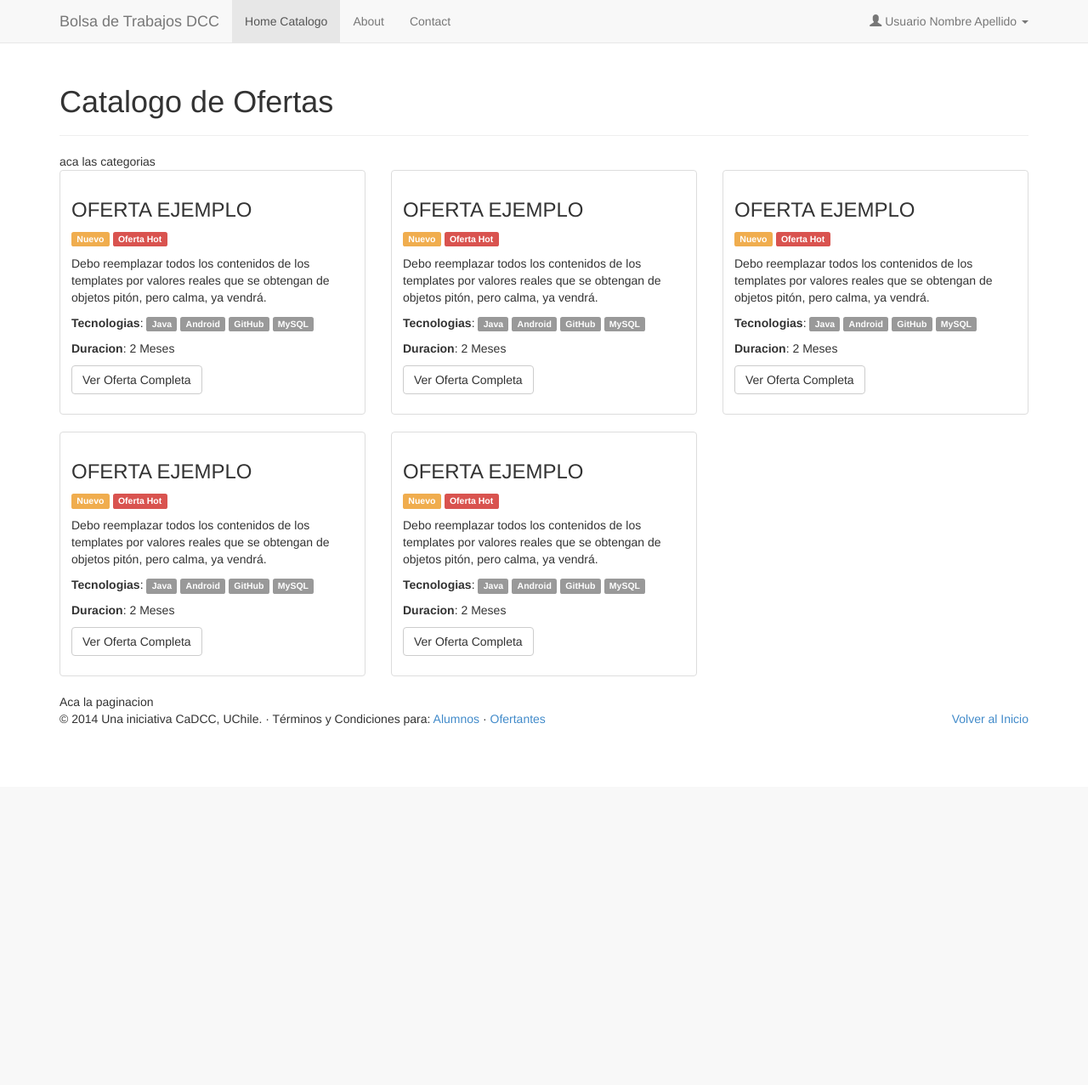
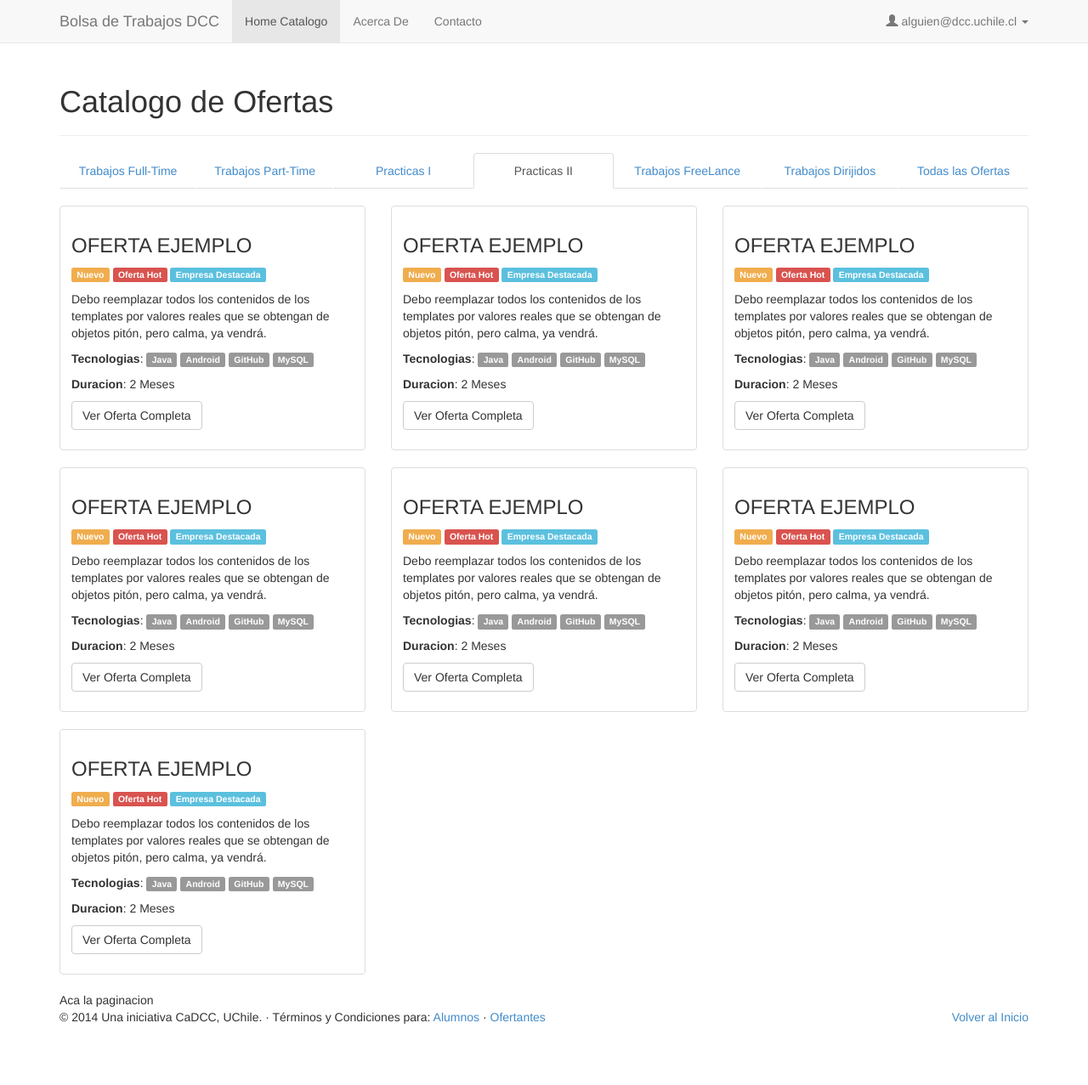
Before and after one commit to Zeeerooo/BolsaTrabajo, a Django app: page /catalogo/ in a window 1280 px wide. Shown: the whole page at 85% size. Before the commit the page ends 854 px from the top, so only its background shows below. Run offline with Django 3.2, Linux system fonts and the light colour scheme; some libraries are stand-ins or nearby versions.

Commit message:
Avance en implementacion del template de catalogo

```diff
--- a/normal_user/templates/catalogo.html
+++ b/normal_user/templates/catalogo.html
@@ -19,7 +19,11 @@
 			<h1>Catalogo de Ofertas <small></small></h1>
 		</div>
 		<!-- Inicio Categorias -->
-		aca las categorias
+			<ul class="nav nav-tabs nav-justified">
+				{% for cat in categories %}
+					<li {% if active_tab in cat %} class="active" {% endif %}><a href="#">{{cat}}</a></li>
+				{% endfor %}
+			</ul>
 		<!-- Fin Categorias -->
 
 		<br>
--- a/normal_user/templates/job_sample.html
+++ b/normal_user/templates/job_sample.html
@@ -1,14 +1,32 @@
 <div class="col-sm-6 col-md-4">
 	<div class="thumbnail">
 		<div class="caption">
-			<h3>OFERTA EJEMPLO</h3>
-			<p>
+
+			<!-- Titulo Oferta -->
+			<h3 class="offerTitle">OFERTA EJEMPLO</h3>
+
+			<!-- Tags Calculados -->
+			<p class="specialTags">
 				<span title="Este aviso fue publicado hace menos de una semana" class="label label-warning">Nuevo</span>
 				<span title="Muchos usuarios han visitdo este aviso" class="label label-danger">Oferta Hot</span>
+				<span title="La empresa asociado ha publicado varias ofertas" class="label label-info">Empresa Destacada</span>
 			</p>
-			<p>Debo reemplazar todos los contenidos de los templates por valores reales que se obtengan de objetos pitón, pero calma, ya vendrá.</p>
-				<p><b>Tecnologias</b>: <span class="label label-default">Java</span> <span class="label label-default">Android</span> <span class="label label-default">GitHub</span> <span class="label label-default">MySQL</span></p>
-			<p><b>Duracion</b>: 2 Meses</p>
+
+			<!-- Descripcion breve -->
+			<p class="offerSmallDescription">Debo reemplazar todos los contenidos de los templates por valores reales que se obtengan de objetos pitón, pero calma, ya vendrá.</p>
+
+			<!-- Conocimientos Tecnicos -->
+			<p class="offerTechSkills">
+				<b>Tecnologias</b>:
+					<span class="label label-default">Java</span>
+					<span class="label label-default">Android</span>
+					<span class="label label-default">GitHub</span>
+					<span class="label label-default">MySQL</span>
+			</p>
+
+			<!-- Duracion -->
+			<p class="offerDuration"><b>Duracion</b>: 2 Meses</p>
+
 			<p><a href="#" class="btn btn-default" role="button">Ver Oferta Completa</a></p>
 		</div>
 	</div>
--- a/normal_user/templates/navbar.html
+++ b/normal_user/templates/navbar.html
@@ -14,18 +14,18 @@
 		<div class="collapse navbar-collapse">
 			<ul class="nav navbar-nav">
 				<li class="active"><a href="#">Home Catalogo</a></li>
-				<li><a href="#about">About</a></li>
-				<li><a href="#contact">Contact</a></li>
+				<li><a href="#about">Acerca De</a></li>
+				<li><a href="#contact">Contacto</a></li>
 			</ul>
 			<ul class="nav navbar-nav navbar-right ">
 				<li class="dropdown">
-					<a href="#" class="dropdown-toggle" data-toggle="dropdown"><span class="glyphicon glyphicon-user"></span> Usuario Nombre Apellido <b class="caret"></b></a>
+					<a href="#" class="dropdown-toggle" data-toggle="dropdown"><span class="glyphicon glyphicon-user"></span> {{user}} <b class="caret"></b></a>
 					<ul class="dropdown-menu">
 						<li class="dropdown-header">Administrar Cuenta</li>
 						<li><a href="#"><span class="glyphicon glyphicon-pencil"></span> Datos de Perfil</a></li>
-						<li><a href="#"><span class="glyphicon glyphicon-cog"></span> Ajustes de Cuenta</a></li>
+						<li><a href="{% url 'user_preferences' %}"><span class="glyphicon glyphicon-cog"></span> Ajustes de Cuenta</a></li>
 						<li class="divider"></li>
-						<li><a href="#"><span class="glyphicon glyphicon-log-out"></span> Cerrar Sesion</a></li>
+						<li><a href="{% url 'logout' %}"><span class="glyphicon glyphicon-log-out"></span> Cerrar Sesion</a></li>
 					</ul>
 				</li>
 			</ul>
--- a/normal_user/urls.py
+++ b/normal_user/urls.py
@@ -3,5 +3,7 @@ from django.conf.urls import patterns, url, include
 import views
 
 urlpatterns = patterns('',
+		url(r'logout/','normal_user.views.logout', name='logout'),
+		url(r'datos_usuario/','normal_user.views.user_preferences', name='user_preferences'),
     url(r'','normal_user.views.catalogo', name='catalogo'),
 )
--- a/normal_user/views.py
+++ b/normal_user/views.py
@@ -5,6 +5,25 @@ from django.shortcuts import render_to_response
 from django.http import HttpResponse
 
 def catalogo(request):
-    #return HttpResponse("Here's the text of the Web page.")
-    jobs = [1,2,3,4,5]
-    return render_to_response('catalogo.html', {'jobs':jobs}, context_instance = RequestContext(request))
+	#return HttpResponse("Here's the text of the Web page.")
+
+	#Recuperar datos de usuario
+	user = "alguien@dcc.uchile.cl"
+
+	#Recuperar datos de consulta a la bd
+	active_tab = "Practicas II"
+	categories = ["Trabajos Full-Time","Trabajos Part-Time","Practicas I","Practicas II","Trabajos FreeLance","Trabajos Dirijidos", "Todas las Ofertas"]
+
+	#recuperar ofertas de bd
+	jobs = [1,2,3,4,5,6,7]
+
+	#diccionario para la vista
+	data = {'user':user, 'jobs':jobs, 'active_tab':active_tab, 'categories':categories}
+
+	return render_to_response('catalogo.html', data, context_instance = RequestContext(request))
+
+def user_preferences(request):
+	return HttpResponse("Sitio de user_preferences.")
+
+def logout(request):
+	return HttpResponse("Sistema de Logout.")
```
